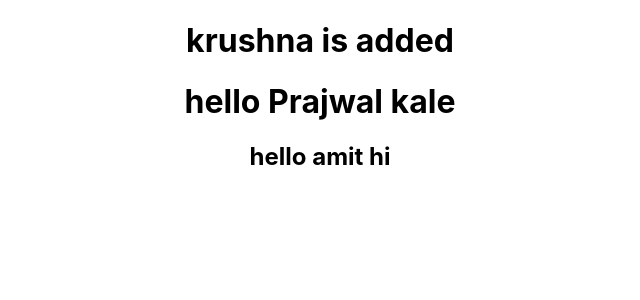
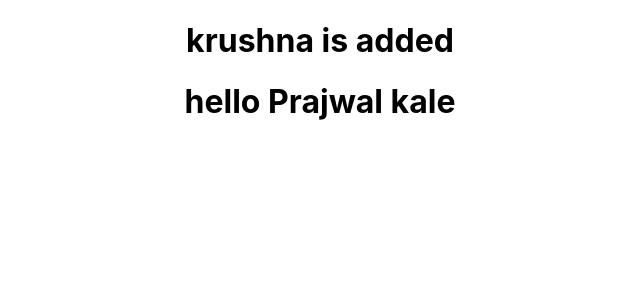
Before and after one commit to KRUSHNA2002/SchoolProject, a React (Create React App) app: page / in a window 1280 px wide. Shown: the top 300 px of the page, without its empty margins (320-960 px from the left). Built offline with nearby package versions, Linux system fonts and the light colour scheme.

Commit message:
pankaj deleted

```diff
--- a/src/App.js
+++ b/src/App.js
@@ -5,7 +5,6 @@ function App() {
     <div className="App">
       <h1>krushna is added</h1>
       <h1>hello Prajwal kale</h1>
-      <h2>hello amit hi </h2>
     </div>
   );
 }
```
